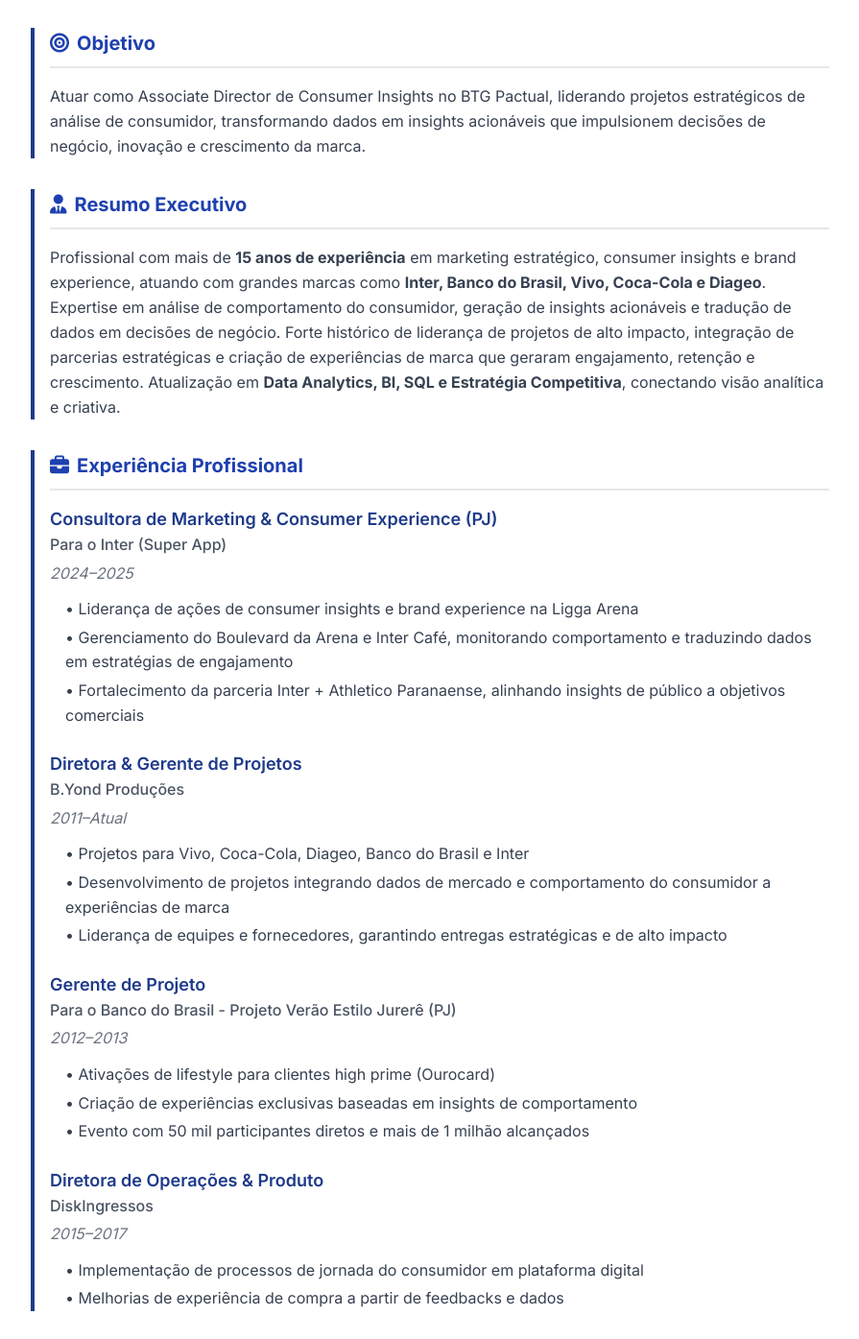
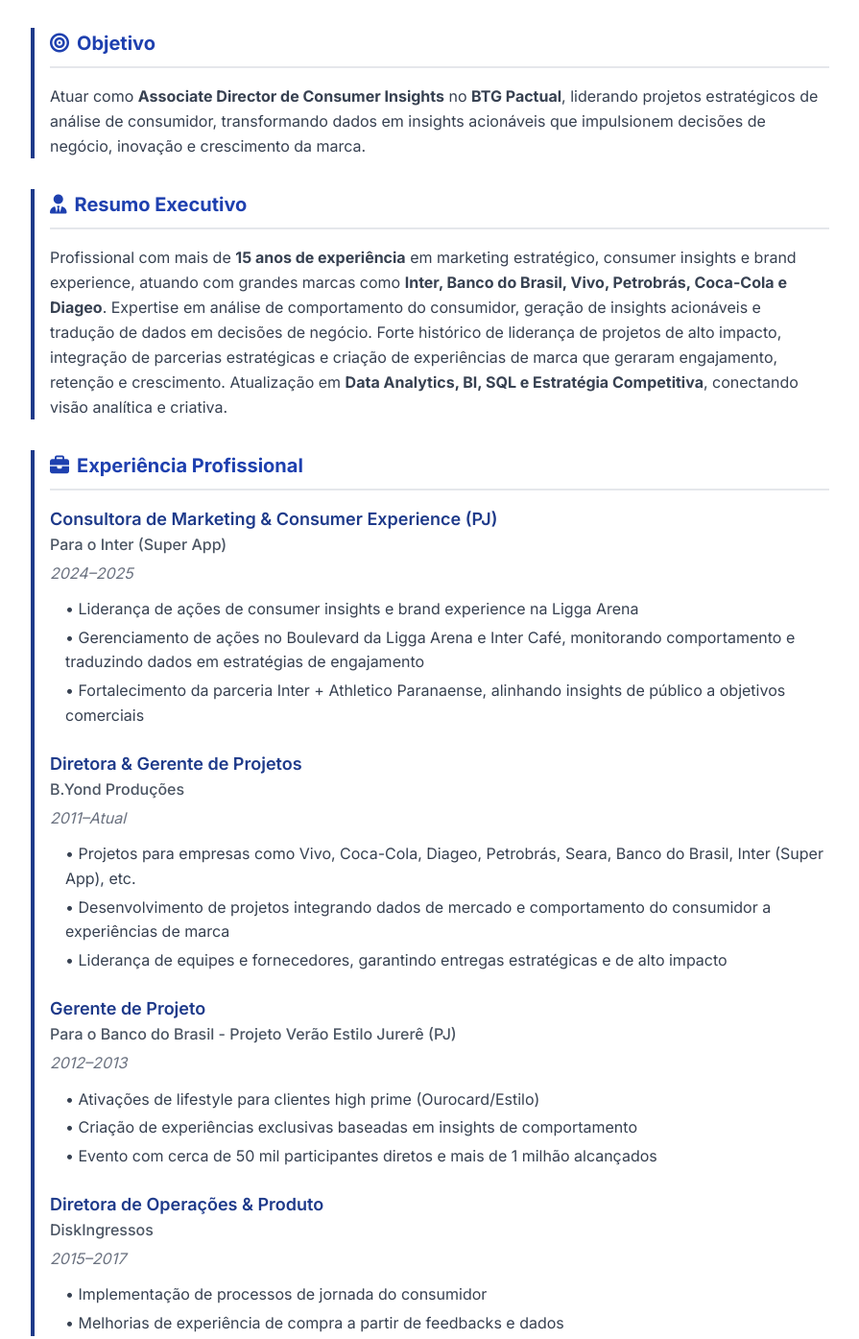
Before and after one commit to shirrenbueno/btg-consumer-insights-2025, a plain HTML site: page index.html in a window 1280 px wide. Shown: the part 173-1568 px from the top of the page at 96% size, without its empty margins (192-1087 px from the left). Drawn offline with nearby package versions, Linux system fonts and the light colour scheme.

Commit message:
Update index.html

```diff
--- a/index.html
+++ b/index.html
@@ -53,7 +53,7 @@
             <div class="cv-section">
                 <h2 class="section-title"><i class="fas fa-bullseye mr-2"></i>Objetivo</h2>
                 <p class="text-gray-700 leading-relaxed">
-                    Atuar como Associate Director de Consumer Insights no BTG Pactual, liderando projetos estratégicos de análise de consumidor, transformando dados em insights acionáveis que impulsionem decisões de negócio, inovação e crescimento da marca.
+                    Atuar como <strong>Associate Director de Consumer Insights</strong> no <strong>BTG Pactual</strong>, liderando projetos estratégicos de análise de consumidor, transformando dados em insights acionáveis que impulsionem decisões de negócio, inovação e crescimento da marca.
                 </p>
             </div>
 
@@ -61,7 +61,7 @@
             <div class="cv-section">
                 <h2 class="section-title"><i class="fas fa-user-tie mr-2"></i>Resumo Executivo</h2>
                 <p class="text-gray-700 leading-relaxed">
-                    Profissional com mais de <strong>15 anos de experiência</strong> em marketing estratégico, consumer insights e brand experience, atuando com grandes marcas como <strong>Inter, Banco do Brasil, Vivo, Coca-Cola e Diageo</strong>. Expertise em análise de comportamento do consumidor, geração de insights acionáveis e tradução de dados em decisões de negócio. Forte histórico de liderança de projetos de alto impacto, integração de parcerias estratégicas e criação de experiências de marca que geraram engajamento, retenção e crescimento. Atualização em <strong>Data Analytics, BI, SQL e Estratégia Competitiva</strong>, conectando visão analítica e criativa.
+                    Profissional com mais de <strong>15 anos de experiência</strong> em marketing estratégico, consumer insights e brand experience, atuando com grandes marcas como <strong>Inter, Banco do Brasil, Vivo, Petrobrás, Coca-Cola e Diageo</strong>. Expertise em análise de comportamento do consumidor, geração de insights acionáveis e tradução de dados em decisões de negócio. Forte histórico de liderança de projetos de alto impacto, integração de parcerias estratégicas e criação de experiências de marca que geraram engajamento, retenção e crescimento. Atualização em <strong>Data Analytics, BI, SQL e Estratégia Competitiva</strong>, conectando visão analítica e criativa.
                 </p>
             </div>
 
@@ -75,7 +75,7 @@
                     <p class="date mb-3">2024–2025</p>
                     <ul class="text-gray-700 space-y-1 ml-4">
                         <li>• Liderança de ações de consumer insights e brand experience na Ligga Arena</li>
-                        <li>• Gerenciamento do Boulevard da Arena e Inter Café, monitorando comportamento e traduzindo dados em estratégias de engajamento</li>
+                        <li>• Gerenciamento de ações no Boulevard da Ligga Arena e Inter Café, monitorando comportamento e traduzindo dados em estratégias de engajamento</li>
                         <li>• Fortalecimento da parceria Inter + Athletico Paranaense, alinhando insights de público a objetivos comerciais</li>
                     </ul>
                 </div>
@@ -85,7 +85,7 @@
                     <p class="company mb-1">B.Yond Produções</p>
                     <p class="date mb-3">2011–Atual</p>
                     <ul class="text-gray-700 space-y-1 ml-4">
-                        <li>• Projetos para Vivo, Coca-Cola, Diageo, Banco do Brasil e Inter</li>
+                        <li>• Projetos para empresas como Vivo, Coca-Cola, Diageo, Petrobrás, Seara, Banco do Brasil, Inter (Super App), etc.</li>
                         <li>• Desenvolvimento de projetos integrando dados de mercado e comportamento do consumidor a experiências de marca</li>
                         <li>• Liderança de equipes e fornecedores, garantindo entregas estratégicas e de alto impacto</li>
                     </ul>
@@ -96,9 +96,9 @@
                     <p class="company mb-1">Para o Banco do Brasil - Projeto Verão Estilo Jurerê (PJ)</p>
                     <p class="date mb-3">2012–2013</p>
                     <ul class="text-gray-700 space-y-1 ml-4">
-                        <li>• Ativações de lifestyle para clientes high prime (Ourocard)</li>
+                        <li>• Ativações de lifestyle para clientes high prime (Ourocard/Estilo)</li>
                         <li>• Criação de experiências exclusivas baseadas em insights de comportamento</li>
-                        <li>• Evento com 50 mil participantes diretos e mais de 1 milhão alcançados</li>
+                        <li>• Evento com cerca de 50 mil participantes diretos e mais de 1 milhão alcançados</li>
                     </ul>
                 </div>
 
@@ -107,7 +107,7 @@
                     <p class="company mb-1">DiskIngressos</p>
                     <p class="date mb-3">2015–2017</p>
                     <ul class="text-gray-700 space-y-1 ml-4">
-                        <li>• Implementação de processos de jornada do consumidor em plataforma digital</li>
+                        <li>• Implementação de processos de jornada do consumidor</li>
                         <li>• Melhorias de experiência de compra a partir de feedbacks e dados</li>
                     </ul>
                 </div>
@@ -166,7 +166,8 @@
                 <div class="flex flex-wrap gap-2">
                     <span class="skill-tag">Português (Nativo)</span>
                     <span class="skill-tag">Inglês (Proficiente)</span>
-                    <span class="skill-tag">Espanhol (Intermediário)</span>
+                    <span class="skill-tag">Espanhol/Italiano (Intermediário)</span>
+                    <span class="skill-tag">Francês (Básico)</span>
                 </div>
             </div>
 
@@ -197,7 +198,7 @@
                 <p class="text-gray-700 font-semibold mb-4">Prezados(as),</p>
                 <div class="space-y-4 text-gray-700 leading-relaxed">
                     <p>É com grande entusiasmo que me candidato à posição de <strong>Marketing Associate Director – Consumer Insights</strong> no BTG Pactual. Acredito que minha trajetória, que une estratégia de marketing, análise de consumidor e liderança de projetos de alto impacto, está fortemente alinhada ao desafio de transformar dados e comportamentos em insights acionáveis que impulsionem o crescimento e a inovação no setor financeiro.</p>
-                    <p>Nos últimos anos, atuei em projetos estratégicos para marcas como <strong>Inter, Banco do Brasil, Vivo, Petrobrás, Coca-Cola e Diageo</strong>, conduzindo iniciativas de consumer insights e brand experience em ambientes de alta complexidade. Para o Inter (Super App), liderei ações integradas de marketing e comportamento do consumidor no ecossistema esportivo da Ligga Arena, traduzindo dados de público em experiências de marca relevantes e em maior retenção no app. Já para o Banco do Brasil, fui responsável pela produção e execução de ativações exclusivas para o público high prime (Ourocard), reforçando a percepção de valor da marca com impacto direto em milhares de consumidores.</p>
+                    <p>Nos últimos anos, atuei em projetos estratégicos para marcas como <strong>Inter, Banco do Brasil, Vivo, Petrobrás, Coca-Cola e Diageo</strong>, conduzindo iniciativas de consumer insights e brand experience em ambientes de alta complexidade. Para o Inter (Super App), liderei ações integradas de marketing e comportamento do consumidor no ecossistema esportivo da Ligga Arena, traduzindo dados de público em experiências de marca relevantes e em maior retenção no app. Já para o Banco do Brasil, fui responsável pela produção e execução de ativações exclusivas para o público high prime (Ourocard/Estilo), reforçando a percepção de valor da marca com impacto direto em milhares de consumidores.</p>
                     <p>Além da experiência prática, busquei constantemente atualização em <strong>Data Analytics, Business Intelligence, SQL e Estratégia Competitiva</strong>, conectando visão analítica e estratégica a decisões de marketing orientadas por dados. Essa combinação de experiência corporativa, visão de negócios e capacidade de traduzir dados em valor real é o que me motiva a contribuir com o BTG Pactual.</p>
                     <p>Estou confiante de que minha trajetória, aliada a um perfil colaborativo, estratégico e orientado por resultados, pode agregar na geração de insights profundos sobre consumidores, fortalecendo a tomada de decisão do banco e impulsionando sua presença no mercado.</p>
                 </div>
```
